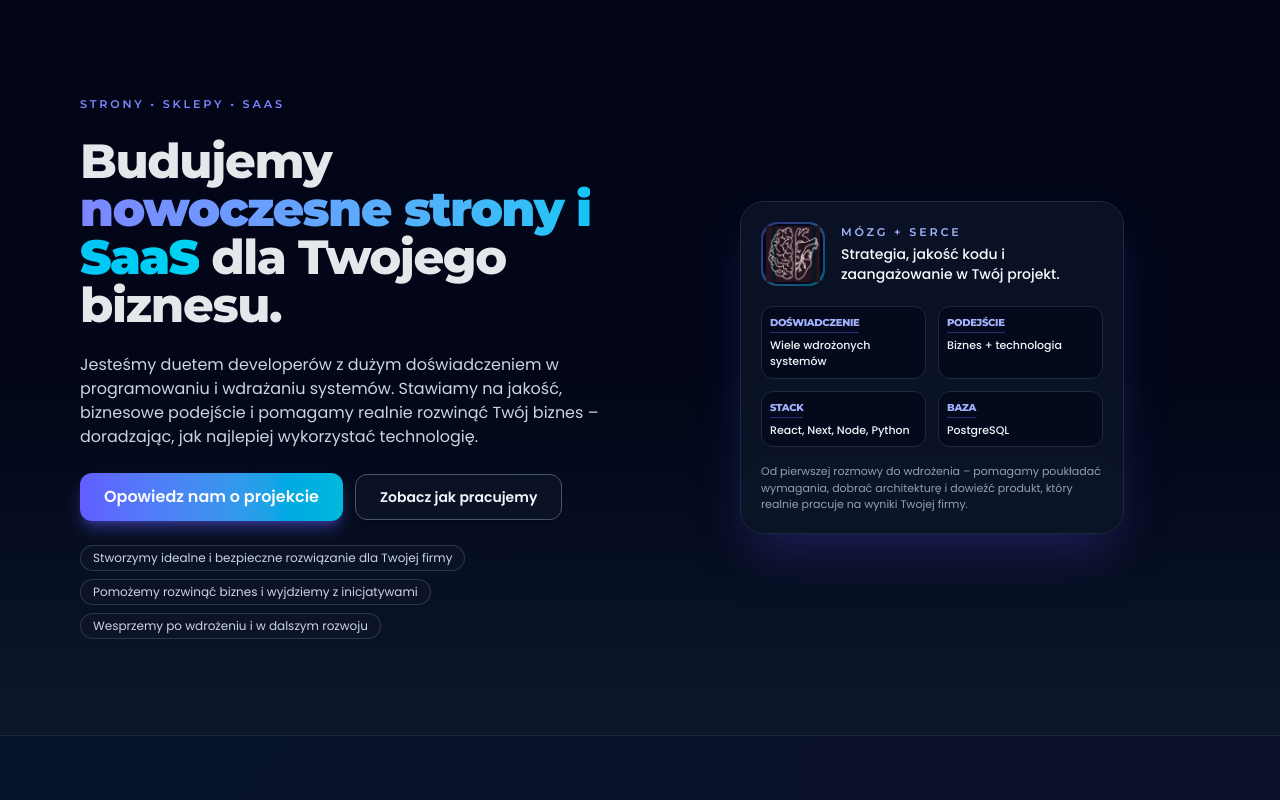
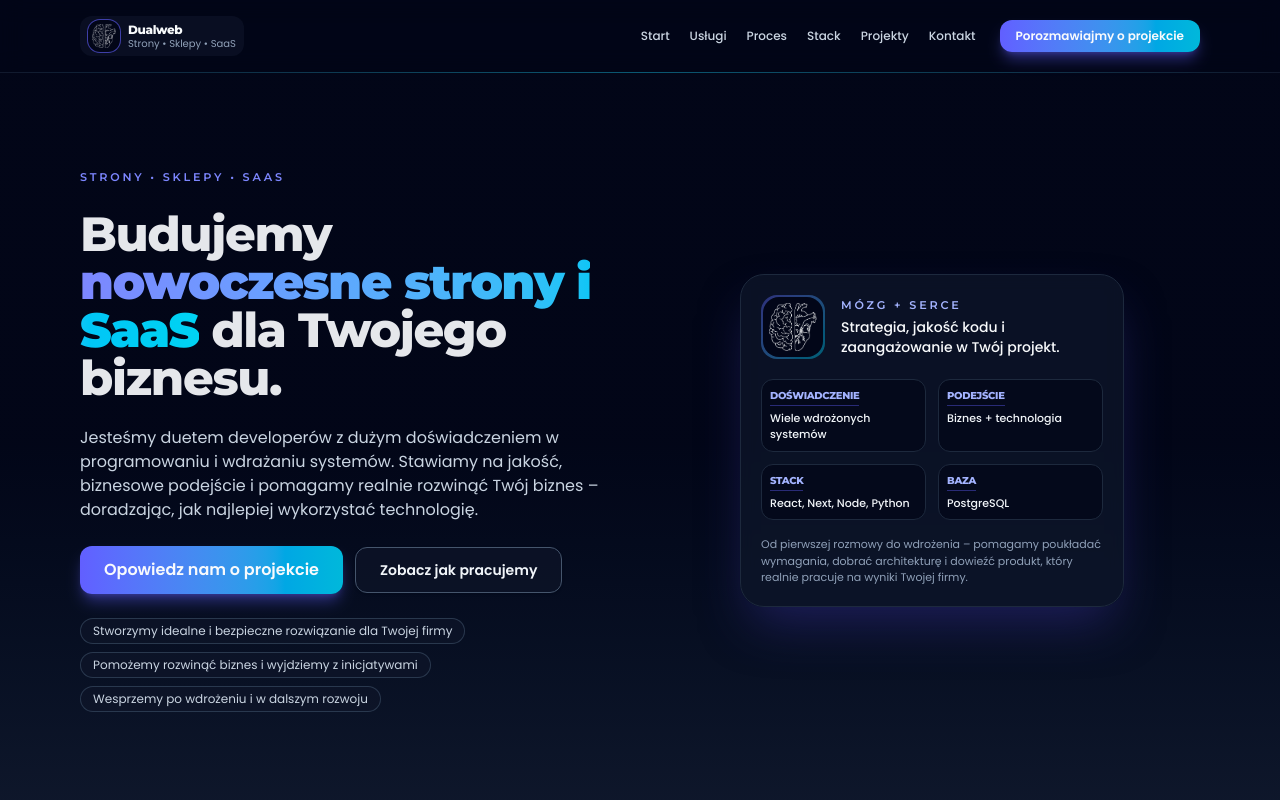
Before and after one commit to jedrzejbor/dualweb-site, a Next.js app: page / in a window 1280 px wide. Shown: the top 800 px of the page. Built offline with nearby package versions, Linux system fonts and the light colour scheme.

Commit message:
Create navigation

```diff
--- a/app/page.tsx
+++ b/app/page.tsx
@@ -1,4 +1,4 @@
-// import { Navbar } from "@/components/Navbar";
+import { Navbar } from "@/components/Navbar";
 import { HeroSection } from "@/components/HeroSection";
 import { ServicesSection } from "@/components/ServicesSection";
 import { ProcessSection } from "@/components/ProcessSection";
@@ -10,7 +10,7 @@ import { ContactSection } from "@/components/ContactSection";
 export default function Home() {
   return (
     <div className="flex min-h-screen flex-col bg-background">
-      {/* <Navbar /> */}
+      <Navbar />
       <main>
         <HeroSection />
         <ServicesSection />
--- a/components/ContactSection.tsx
+++ b/components/ContactSection.tsx
@@ -238,7 +238,7 @@ export function ContactSection() {
                 <button
                   type="submit"
                   disabled={status === "loading"}
-                  className="inline-flex items-center justify-center rounded-xl bg-gradient-to-r from-indigo-500 to-cyan-500 px-6 py-2.5 text-sm font-semibold text-slate-950 shadow-lg shadow-indigo-500/40 transition hover:brightness-110 disabled:cursor-not-allowed disabled:opacity-70"
+                  className="inline-flex items-center justify-center rounded-xl bg-gradient-to-r from-indigo-500 to-cyan-500 px-6 py-2.5 text-sm font-semibold text-slate-50 shadow-lg shadow-indigo-500/40 transition hover:brightness-110 disabled:cursor-not-allowed disabled:opacity-70"
                 >
                   {status === "loading" ? "Wysyłanie…" : "Wyślij zapytanie"}
                 </button>
--- a/components/HeroSection.tsx
+++ b/components/HeroSection.tsx
@@ -72,11 +72,11 @@ export function HeroSection() {
               <div className="relative h-16 w-16 shrink-0 rounded-2xl bg-gradient-to-br from-indigo-500/40 to-cyan-400/40 p-[2px]">
                 <div className="flex h-full w-full items-center justify-center rounded-2xl bg-slate-950">
                   <Image
-                    src="/logoDW.png"
-                    alt="Dualweb – mózg i serce"
-                    width={56}
-                    height={56}
-                    className="h-14 w-14 object-contain"
+                    src="/logo.png"
+                    alt="Dualweb logo – mózg i serce"
+                    width={45}
+                    height={45}
+                    className="h-12 w-12 object-contain"
                   />
                 </div>
               </div>
--- /dev/null
+++ b/components/Navbar.tsx
@@ -0,0 +1,154 @@
+"use client";
+
+import { useEffect, useState } from "react";
+import Image from "next/image";
+
+const NAV_LINKS = [
+  { href: "#hero", label: "Start" },
+  { href: "#services", label: "Usługi" },
+  { href: "#process", label: "Proces" },
+  { href: "#tech", label: "Stack" },
+  { href: "#projects", label: "Projekty" },
+  { href: "#contact", label: "Kontakt" },
+];
+
+export function Navbar() {
+  const [isOpen, setIsOpen] = useState(false);
+  const [scrolled, setScrolled] = useState(false);
+
+  useEffect(() => {
+    const onScroll = () => {
+      setScrolled(window.scrollY > 10);
+    };
+    onScroll();
+    window.addEventListener("scroll", onScroll);
+    return () => window.removeEventListener("scroll", onScroll);
+  }, []);
+
+  const handleNavClick = (href: string) => {
+    setIsOpen(false);
+    if (typeof window === "undefined") return;
+    const el = document.querySelector(href);
+    if (!el) return;
+    el.scrollIntoView({ behavior: "smooth", block: "start" });
+  };
+
+  return (
+    <header className="sticky top-0 z-50">
+      <div
+        className={`border-b border-slate-800/60 transition-colors ${
+          scrolled ? "bg-slate-950/95 backdrop-blur-xl" : "bg-slate-950/60 backdrop-blur-md"
+        }`}
+      >
+        {/* drobny neon pod navem */}
+        <div className="pointer-events-none absolute inset-x-0 top-full h-px bg-gradient-to-r from-transparent via-cyan-500/40 to-transparent" />
+
+        <nav className="mx-auto flex max-w-6xl items-center justify-between px-4 py-3 sm:py-4">
+          {/* logo + nazwa */}
+          <button
+            type="button"
+            onClick={() => handleNavClick("#hero")}
+            className="flex items-center gap-2 rounded-xl bg-slate-900/60 px-2 py-1 text-left transition hover:bg-slate-800/80"
+          >
+            <div className="flex h-8 w-8 items-center justify-center rounded-xl bg-slate-950 ring-1 ring-indigo-500/60">
+              <Image
+                src="/logo.png"
+                alt="Dualweb logo"
+                width={24}
+                height={24}
+                className="h-6 w-6 object-contain"
+              />
+            </div>
+            <div className="leading-tight">
+              <p className="heading-font text-xs font-semibold text-slate-50">
+                Dualweb
+              </p>
+              <p className="text-[10px] text-slate-400">
+                Strony • Sklepy • SaaS
+              </p>
+            </div>
+          </button>
+
+          {/* desktop links */}
+          <div className="hidden items-center gap-6 md:flex">
+            <ul className="flex items-center gap-5 text-xs font-medium text-slate-300">
+              {NAV_LINKS.map((item) => (
+                <li key={item.href}>
+                  <button
+                    type="button"
+                    onClick={() => handleNavClick(item.href)}
+                    className="relative transition hover:text-cyan-300"
+                  >
+                    <span>{item.label}</span>
+                    <span className="pointer-events-none absolute -bottom-1 left-0 h-px w-0 bg-gradient-to-r from-indigo-400 to-cyan-400 transition-all duration-200 group-hover:w-full" />
+                  </button>
+                </li>
+              ))}
+            </ul>
+
+            <button
+              type="button"
+              onClick={() => handleNavClick("#contact")}
+              className="rounded-xl bg-gradient-to-r from-indigo-500 to-cyan-500 px-4 py-2 text-xs font-semibold text-slate-50 shadow-lg shadow-indigo-500/40 transition hover:brightness-110"
+            >
+              Porozmawiajmy o projekcie
+            </button>
+          </div>
+
+          {/* mobile burger */}
+          <button
+            type="button"
+            onClick={() => setIsOpen((prev) => !prev)}
+            className="relative flex h-9 w-9 items-center justify-center rounded-lg border border-slate-700 bg-slate-900/80 text-slate-100 md:hidden"
+            aria-label="Otwórz menu"
+          >
+            <span className="sr-only">Menu</span>
+            <div className="flex flex-col gap-1.5">
+              <span
+                className={`block h-[2px] w-4 rounded-full bg-slate-100 transition-transform ${
+                  isOpen ? "translate-y-[3px] rotate-45" : ""
+                }`}
+              />
+              <span
+                className={`block h-[2px] w-4 rounded-full bg-slate-100 transition-opacity ${
+                  isOpen ? "opacity-0" : "opacity-100"
+                }`}
+              />
+              <span
+                className={`block h-[2px] w-4 rounded-full bg-slate-100 transition-transform ${
+                  isOpen ? "-translate-y-[3px] -rotate-45" : ""
+                }`}
+              />
+            </div>
+          </button>
+        </nav>
+
+        {/* mobile menu */}
+        {isOpen && (
+          <div className="border-t border-slate-800 bg-slate-950/95 px-4 pb-4 pt-2 md:hidden">
+            <ul className="space-y-2 text-sm text-slate-200">
+              {NAV_LINKS.map((item) => (
+                <li key={item.href}>
+                  <button
+                    type="button"
+                    onClick={() => handleNavClick(item.href)}
+                    className="w-full rounded-lg px-2 py-2 text-left text-sm transition hover:bg-slate-900"
+                  >
+                    {item.label}
+                  </button>
+                </li>
+              ))}
+            </ul>
+            <button
+              type="button"
+              onClick={() => handleNavClick("#contact")}
+              className="mt-3 w-full rounded-xl bg-gradient-to-r from-indigo-500 to-cyan-500 px-4 py-2.5 text-sm font-semibold text-slate-50 shadow-lg shadow-indigo-500/40 transition hover:brightness-110"
+            >
+              Porozmawiajmy o projekcie
+            </button>
+          </div>
+        )}
+      </div>
+    </header>
+  );
+}
--- a/components/ProjectsSection.tsx
+++ b/components/ProjectsSection.tsx
@@ -553,7 +553,7 @@ function ProjectModal({
             </p>
             <a
               href="#contact"
-              className="inline-flex items-center justify-center rounded-full bg-gradient-to-r from-indigo-500 to-cyan-500 px-4 py-1.5 text-xs font-semibold text-slate-950 shadow-md shadow-indigo-500/40 transition hover:brightness-110"
+              className="inline-flex items-center justify-center rounded-full bg-gradient-to-r from-indigo-500 to-cyan-500 px-4 py-1.5 text-xs font-semibold text-slate-50 shadow-md shadow-indigo-500/40 transition hover:brightness-110"
             >
               Porozmawiajmy o Twoim projekcie
             </a>
```
Also changed, not shown: public/logo.png (added), public/logoDW.png (deleted).
